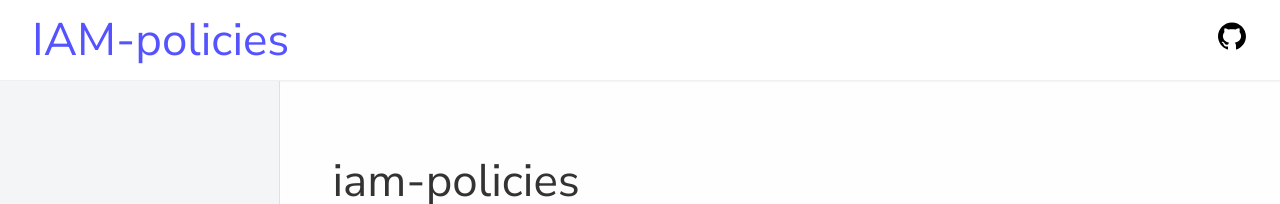
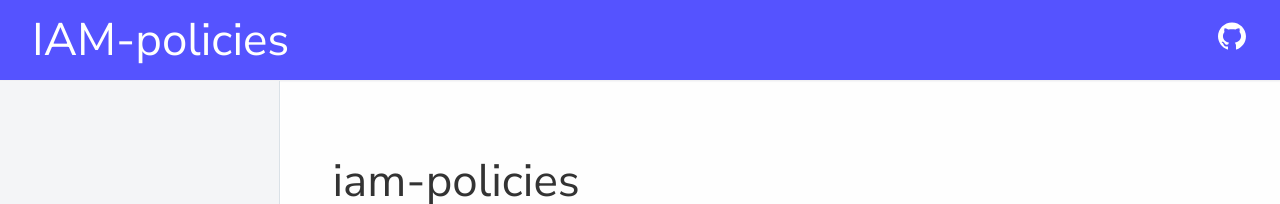
Before and after one commit to gersongams/iam-roles-documentation, a Gatsby site: page / in a window 1280 px wide. Shown: the top 204 px of the page. Built offline with nearby package versions, Linux system fonts and the light colour scheme; Gatsby itself is replaced by a stand-in of ours; some packages are replaced by stand-ins of ours.

Commit message:
fixing header

```diff
--- a/src/components/header.js
+++ b/src/components/header.js
@@ -7,7 +7,7 @@
 
 const HeaderStyled = styled.header`
   grid-area: header;
-  background: white;
+  background: ${({ theme }) => theme.colors.primary};;
   display: flex;
   justify-content: space-between;
   align-items: center;
@@ -16,13 +16,12 @@
   box-shadow: 0 2px 1px rgba(50,50,93,.03),0 1px 1px rgba(0,0,0,.03);
   z-index: 10;
   .title {
-    color: ${({ theme }) => theme.colors.primary};
+    color: white;
     text-decoration: none;
   }
   .menu {
     display: none;
   }
-
   @media (max-width: 600px) {
     padding: 0.5rem 1.2rem;
     position: sticky;
@@ -55,12 +54,12 @@
 
     <div className="github">
       <a target="_blank" href="https://github.com/roggervalf/iam-policies">
-        <AiOutlineGithub style={{fontSize: '2rem', color: 'black'}} />
+        <AiOutlineGithub style={{fontSize: '2rem', color: 'white'}} />
       </a>
     </div>
 
     <div className="menu">
-      <GiHamburgerMenu onClick={triggerMenu} style={{fontSize: '2rem', color: 'black'}} />
+      <GiHamburgerMenu onClick={triggerMenu} style={{fontSize: '2rem', color: 'white'}} />
     </div>
   </HeaderStyled>
 )
```
